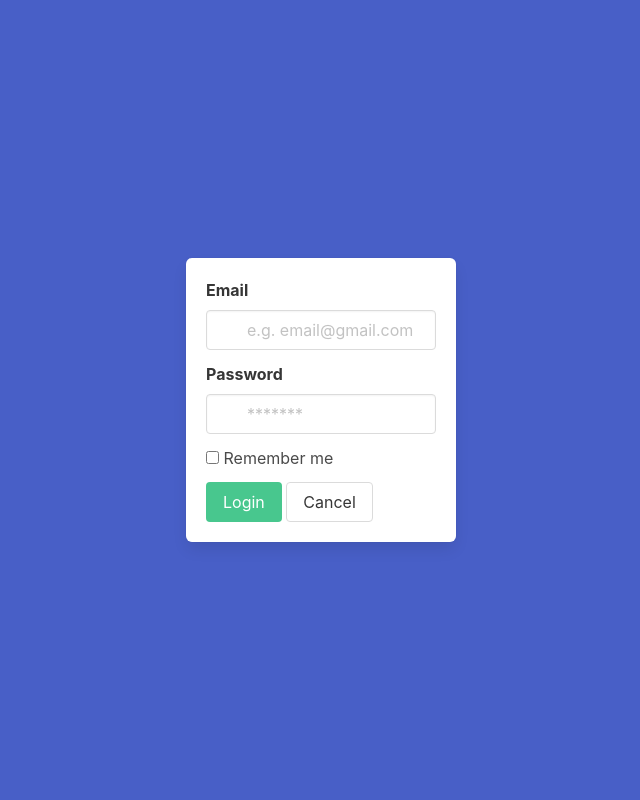
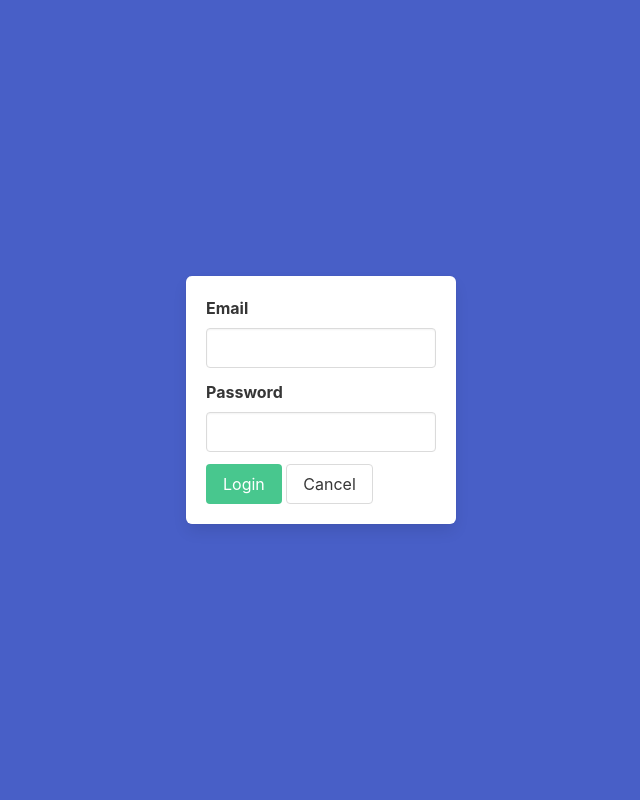
Before and after one commit to ayushsubedi/cheersAI, a Flask app: page /login in a window 1280 px wide. Shown: the whole page, without its empty margins (319-959 px from the left). Run offline with Flask 2, Linux system fonts and the light colour scheme; some libraries are stand-ins or nearby versions.

Commit message:
create a login form wtform

```diff
--- a/cheersAI/forms.py
+++ b/cheersAI/forms.py
@@ -1,7 +1,7 @@
 from cheersAI import application
 from cheersAI.helper import all_countries
 from flask_wtf import FlaskForm
-from wtforms import StringField, SubmitField, SelectField, IntegerField
+from wtforms import StringField, SubmitField, SelectField, IntegerField, PasswordField
 from wtforms.fields.html5 import EmailField
 from wtforms.validators import DataRequired, Length, NumberRange, Email, Optional
 
@@ -27,3 +27,8 @@ class DRForm(FlaskForm):
     left_eye = FileField('Left Eye', validators=[FileAllowed(images, 'Incorrect file type. Upload accepts images only.')])
     right_eye = FileField('Right Eye', validators=[FileAllowed(images, 'Incorrect file type. Upload accepts images only.')])
     submit  = SubmitField('Predict')
+
+class LoginForm(FlaskForm):
+    email = EmailField('Email', validators=[Email()])
+    password = PasswordField(validators=[DataRequired()])
+    submit  = SubmitField('Login')
--- a/cheersAI/templates/login.html
+++ b/cheersAI/templates/login.html
@@ -14,31 +14,39 @@
       <div class="container">
         <div class="columns is-centered">
           <div class="column is-5-tablet is-4-desktop is-3-widescreen">
-            <form action="" class="box">
-              <div class="field">
-                <label for="" class="label">Email</label>
-                <div class="control has-icons-left">
-                  <input type="email" placeholder="e.g. email@gmail.com" class="input" required>
-                  <span class="icon is-small is-left">
-                    <i class="fa fa-envelope"></i>
-                  </span>
-                </div>
-              </div>
-              <div class="field">
-                <label for="" class="label">Password</label>
-                <div class="control has-icons-left">
-                  <input type="password" placeholder="*******" class="input" required>
-                  <span class="icon is-small is-left">
-                    <i class="fa fa-lock"></i>
-                  </span>
-                </div>
-              </div>
-              <div class="field">
-                <label for="" class="checkbox">
-                  <input type="checkbox">
-                 Remember me
-                </label>
-              </div>
+
+            <form method="POST" action="" class="box">
+                {{form.hidden_tag()}}
+
+                <div class="field">
+                    {{form.email.label(class="label")}}
+                    {% if form.email.errors %}
+                       {{form.email(class="input is-danger")}}
+                       <p class="help is-danger">
+                          {% for error in form.email.errors %}
+                          <span>{{ error }}</span>
+                          {% endfor %}
+                       </p>
+                    {% else %}
+                    {{form.email(class="input")}}
+                    {% endif %}
+                 </div>
+
+                 <div class="field">
+                    {{form.password.label(class="label")}}
+                    {% if form.password.errors %}
+                       {{form.password(class="input is-danger")}}
+                       <p class="help is-danger">
+                          {% for error in form.password.errors %}
+                          <span>{{ error }}</span>
+                          {% endfor %}
+                       </p>
+                    {% else %}
+                    {{form.password(class="input")}}
+                    {% endif %}
+                 </div>
+
+
               <div class="fieldgroup">
                 <button class="button is-success">
                   Login
--- a/cheersAI/users_routes.py
+++ b/cheersAI/users_routes.py
@@ -1,11 +1,43 @@
 from cheersAI import application
 from flask import render_template, request
-
+from cheersAI.forms import LoginForm
 
 @application.route("/all_users", methods=['GET'])
 def all_users():
     return render_template('all_users.html')
 
-@application.route("/login", methods=['GET'])
+# @application.route("/patient/create", methods=['GET', 'POST'])
+# def patient_create():
+#     form = PatientForm()
+#     if form.validate_on_submit():
+#         new_patient = Patient(
+#             first_name=request.form['first_name'],
+#             last_name=request.form['last_name'],
+#             age=request.form['age'],
+#             email=request.form['email'],
+#             phone=request.form['phone'],
+#             gender=request.form['gender'],
+#             address=request.form['address'],
+#             country=request.form['country'],
+#             cheers_id=request.form['cheers_id'])
+#         try:
+#             db.session.add(new_patient)
+#             db.session.commit()
+#             flash (f"Patient created successfully.", "success")
+#             return redirect(url_for('patient', patient_id=new_patient.id))
+#         except Exception as e:
+#             flash (f"Something went wrong."+str(e), "danger")
+#             return redirect(url_for('all_patients'))
+#     return render_template('create_patient.html', title="Create New Patient", action='patient_create', form=form)
+
+
+
+@application.route("/login", methods=['GET', 'POST'])
 def login():
-    return render_template('login.html')
+    form = LoginForm()
+    if form.validate_on_submit():
+        email = request.form['email']
+        password = request.form['password']
+        print (email, password)
+        return render_template('login.html', form=form)
+    return render_template('login.html', form=form)
```
